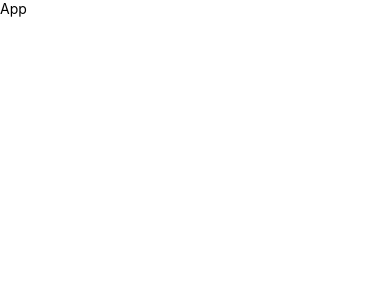
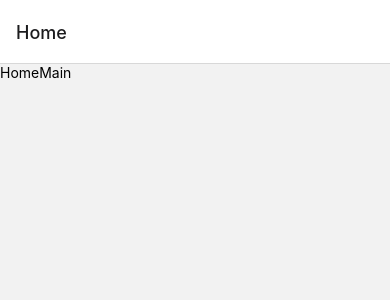
Before and after one commit to jswj30/MMATimer, a React Native app: screen /Home in a window 390 px wide. Shown: the top 300 px of the page. Built offline with nearby package versions, Linux system fonts and the light colour scheme.

Commit message:
navigation 초기 설정

```diff
--- a/App.tsx
+++ b/App.tsx
@@ -1,13 +1,13 @@
 import React from 'react';
-import {View, Text, SafeAreaView} from 'react-native';
+import {NavigationContainer} from '@react-navigation/native';
+
+import RootStack from './screens/RootStack';
 
 const App = () => {
   return (
-    <SafeAreaView>
-      <View>
-        <Text>App</Text>
-      </View>
-    </SafeAreaView>
+    <NavigationContainer>
+      <RootStack />
+    </NavigationContainer>
   );
 };
 
--- /dev/null
+++ b/components/home/HomeMain.tsx
@@ -0,0 +1,12 @@
+import React from 'react';
+import {View, Text} from 'react-native';
+
+const HomeMain = () => {
+  return (
+    <View>
+      <Text>HomeMain</Text>
+    </View>
+  );
+};
+
+export default HomeMain;
--- /dev/null
+++ b/screens/RootStack.tsx
@@ -0,0 +1,16 @@
+import React from 'react';
+import {createNativeStackNavigator} from '@react-navigation/native-stack';
+
+import HomeMain from '../components/home/HomeMain';
+
+const Stack = createNativeStackNavigator();
+
+const RootStack = () => {
+  return (
+    <Stack.Navigator initialRouteName="Home">
+      <Stack.Screen name="Home" component={HomeMain} />
+    </Stack.Navigator>
+  );
+};
+
+export default RootStack;
```
Also changed, not shown: 1 other file (tests, documents, lock files or other folders).
